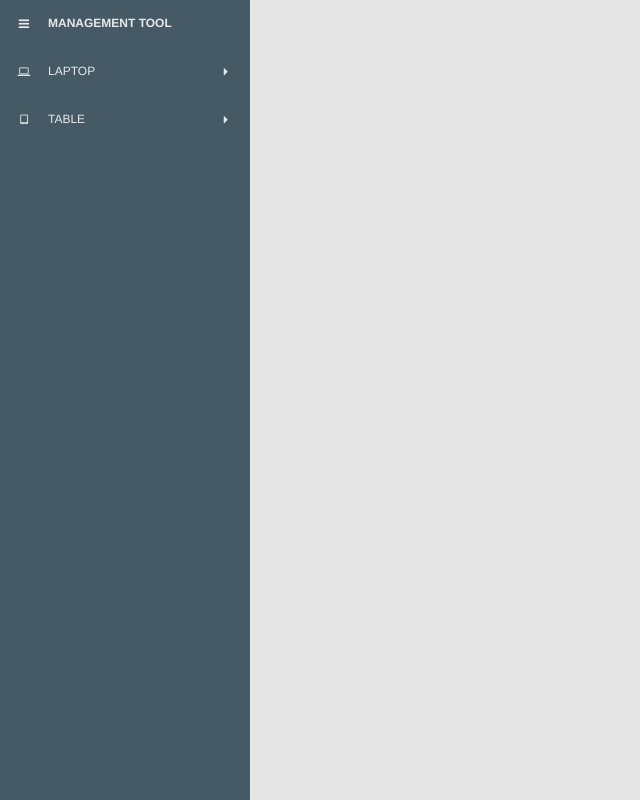
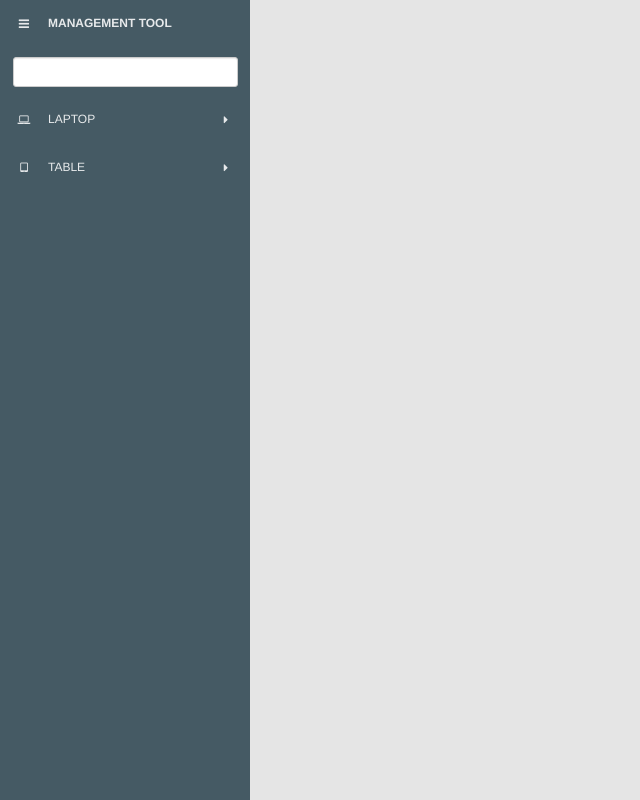
Before and after one commit to minhtrung2606-work/ng2-skeleton, an Angular app: page / in a window 1280 px wide. Shown: the whole page, without its empty margins (0-640 px from the left). Built offline with nearby package versions, Linux system fonts and the light colour scheme.

Commit message:
HostBinding saved my life cause we cannot override CSS class of the inner template of a component

```diff
--- a/src/app/components/side-bar/side-bar-menu-item/side-bar-menu-item.component.ts
+++ b/src/app/components/side-bar/side-bar-menu-item/side-bar-menu-item.component.ts
@@ -1,4 +1,4 @@
-import { Component, OnInit, Input, Output, EventEmitter } from '@angular/core';
+import { Component, OnInit, Input, Output, EventEmitter, HostBinding } from '@angular/core';
 import { SideBarMenuItem } from './model/side-bar-menu-item';
 
 @Component({
@@ -7,6 +7,7 @@ import { SideBarMenuItem } from './model/side-bar-menu-item';
   styleUrls: ['./side-bar-menu-item.component.css']
 })
 export class SideBarMenuItemComponent implements OnInit {
+  @HostBinding('attr.class') cssClass = 'side-bar-menu-item';
 
   @Input() menuItem: SideBarMenuItem;
   @Input() activeIcon: string;
--- a/src/app/components/side-bar/side-bar.component.css
+++ b/src/app/components/side-bar/side-bar.component.css
@@ -12,3 +12,18 @@
   width: 48px;
   transition: width 100ms;
 }
+.side-bar-component .side-bar-search-box .search-control-wrapper {
+  position: relative;
+}
+.side-bar-component .side-bar-search-box .search-control {
+  width: 90%;
+  margin: 9px auto;
+}
+.side-bar-component .side-bar-search-box .side-bar-menu-item,
+.side-bar-component .side-bar-search-box.collapsed .search-control {
+  display: none;
+}
+.side-bar-component .side-bar-search-box .search-control,
+.side-bar-component .side-bar-search-box.collapsed .side-bar-menu-item {
+  display: block;
+}
--- a/src/app/components/side-bar/side-bar.component.html
+++ b/src/app/components/side-bar/side-bar.component.html
@@ -1,9 +1,21 @@
 <div class="side-bar-component">
+
+  <!-- TODO: move collapsed CSS class upto .side-bar-component class -->
+
   <div class="side-bar-menu-item-list" [ngClass]="{'collapsed': collapsed}">
     <side-bar-menu-item [menuItem]="headerMenuItem"
                         [collapsed]="collapsed"
                         (onMenuItemIconClicked)="onSideBarMenuItemIconClicked($event)">
     </side-bar-menu-item>
+    <div class="side-bar-search-box" [ngClass]="{'collapsed': collapsed}">
+      <side-bar-menu-item [menuItem]="searchMenuItem"
+                          [collapsed]="collapsed"
+                          (onMenuItemIconClicked)="onSideBarMenuItemIconClicked($event)"  >
+      </side-bar-menu-item>
+      <div class="search-control-wrapper">
+        <input class="form-control input-sm search-control">
+      </div>
+    </div>
     <side-bar-menu-item *ngFor="let menuItem of menuItemList"
                         [menuItem]="menuItem"
                         [activeIcon]="activeIcon"
--- a/src/app/components/side-bar/side-bar.component.ts
+++ b/src/app/components/side-bar/side-bar.component.ts
@@ -7,12 +7,12 @@ import { SideBarMenuItem } from './side-bar-menu-item/model/side-bar-menu-item';
   styleUrls: ['./side-bar.component.css']
 })
 export class SideBarComponent implements OnInit {
-
   private currentMenuItem: SideBarMenuItem;
   private currentSubMenuItem: SideBarMenuItem;
 
   private collapsed: boolean;
   private headerMenuItem: SideBarMenuItem;
+  private searchMenuItem: SideBarMenuItem;
 
   @Input() activeIcon: string;
   @Input() inActiveIcon: string;
@@ -24,6 +24,7 @@ export class SideBarComponent implements OnInit {
     this.onMenuItemClicked = new EventEmitter<SideBarMenuItem>();
     this.headerMenuItem = new SideBarMenuItem('Management Tool')
       .setIcon('fa-bars').setActive(true);
+    this.searchMenuItem = new SideBarMenuItem('').setIcon('fa-search');
   }
 
   ngOnInit() {
```
